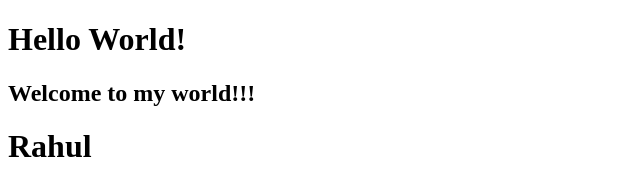
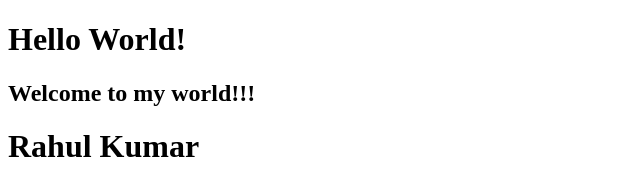
Before and after one commit to Rahul2325/CMS-Project, a plain HTML site: page index.html in a window 1280 px wide. Shown: the whole page, without its empty margins (0-640 px from the left). Drawn offline with Linux system fonts and the light colour scheme.

```diff
--- a/index.html
+++ b/index.html
@@ -9,6 +9,7 @@
 <body>
     <h1>Hello World!</h1>
     <h2>Welcome to my world!!!</h2>
-    <h1>Rahul</h1>
+    <h1>Rahul Kumar</h1>
+
 </body>
 </html>
```
